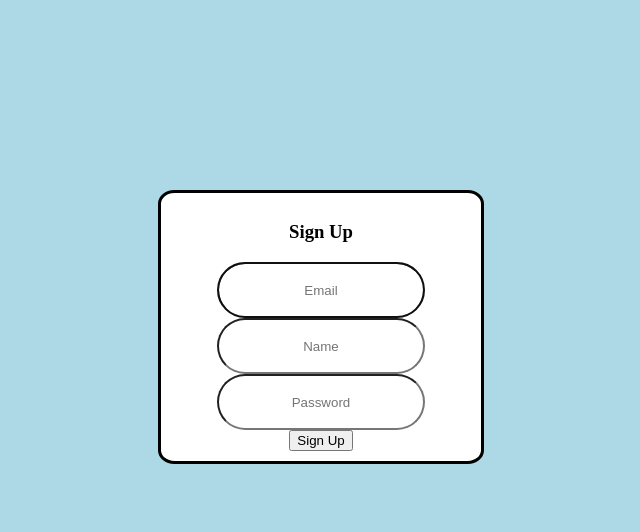
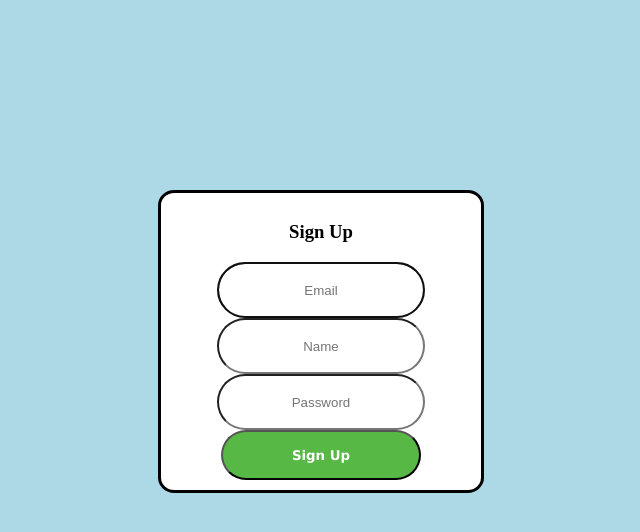
Before and after one commit to kadarkutir/questionaire-webapp, a Flask app: page /signup in a window 1280 px wide. Shown: the part 26-558 px from the top of the page, without its empty margins (319-959 px from the left). Run offline with Flask 2, Linux system fonts and the light colour scheme.

Commit message:
update signup.html

```diff
--- a/templates/signup.html
+++ b/templates/signup.html
@@ -6,31 +6,16 @@
     <div class="box">
         {% with messages = get_flashed_messages() %}
         {% if messages %}
-            <div class="notification is-danger">
+            <div class="danger">
                 {{ messages[0] }}. Go to <a href="{{ url_for('login') }}">login page</a>.
             </div>
         {% endif %}
         {% endwith %}
         <form method="POST" action="/signup_post">
-            <div class="field">
-                <div class="control">
-                    <input class="input is-large" type="email" name="email" placeholder="Email" autofocus="">
-                </div>
-            </div>
-
-            <div class="field">
-                <div class="control">
-                    <input class="input is-large" type="text" name="username" placeholder="Name" autofocus="">
-                </div>
-            </div>
-
-            <div class="field">
-                <div class="control">
-                    <input class="input is-large" type="password" name="password" placeholder="Password">
-                </div>
-            </div>
-
-            <button class="button is-block is-info is-large is-fullwidth">Sign Up</button>
+            <input class="input is-large" type="email" name="email" placeholder="Email" autofocus="">
+            <input class="input is-large" type="text" name="username" placeholder="Name" autofocus="">
+            <input class="input is-large" type="password" name="password" placeholder="Password"><br>
+            <button id="submit">Sign Up</button>
         </form>
     </div>
 </div>
```
